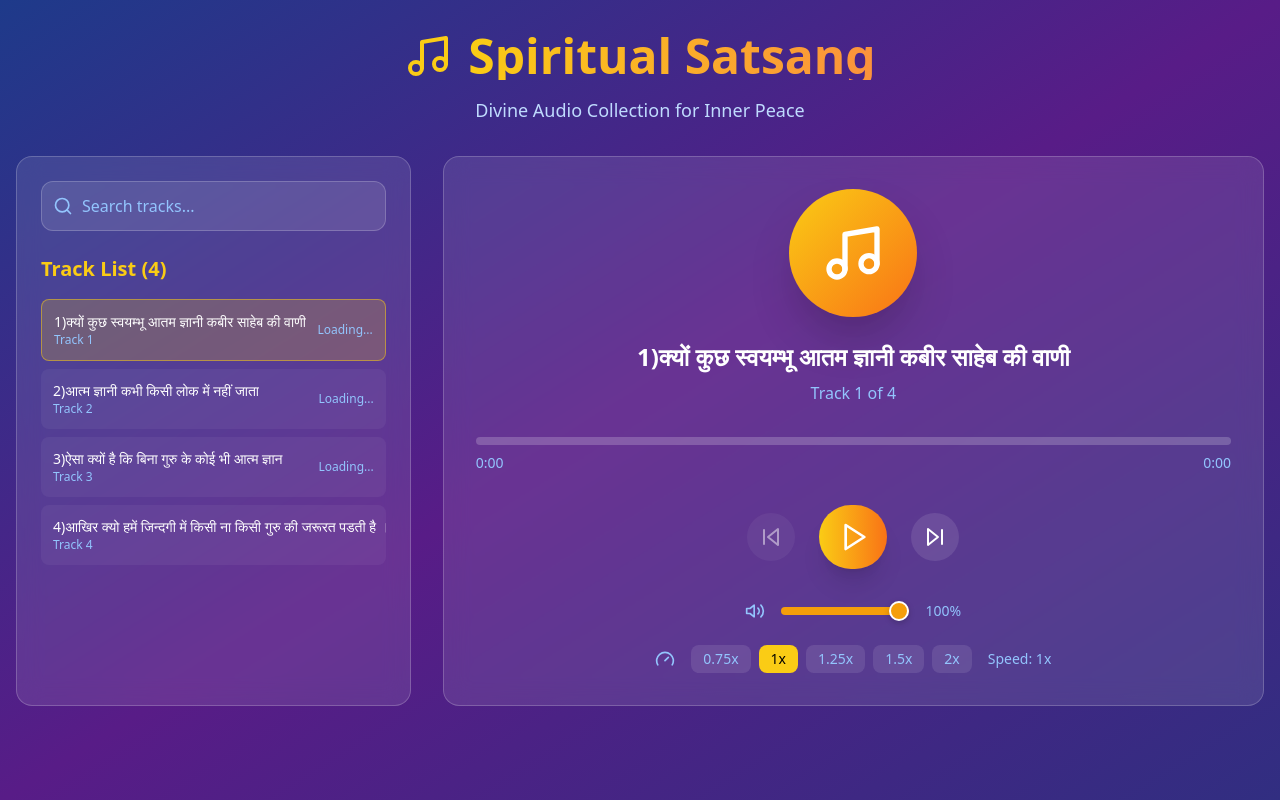
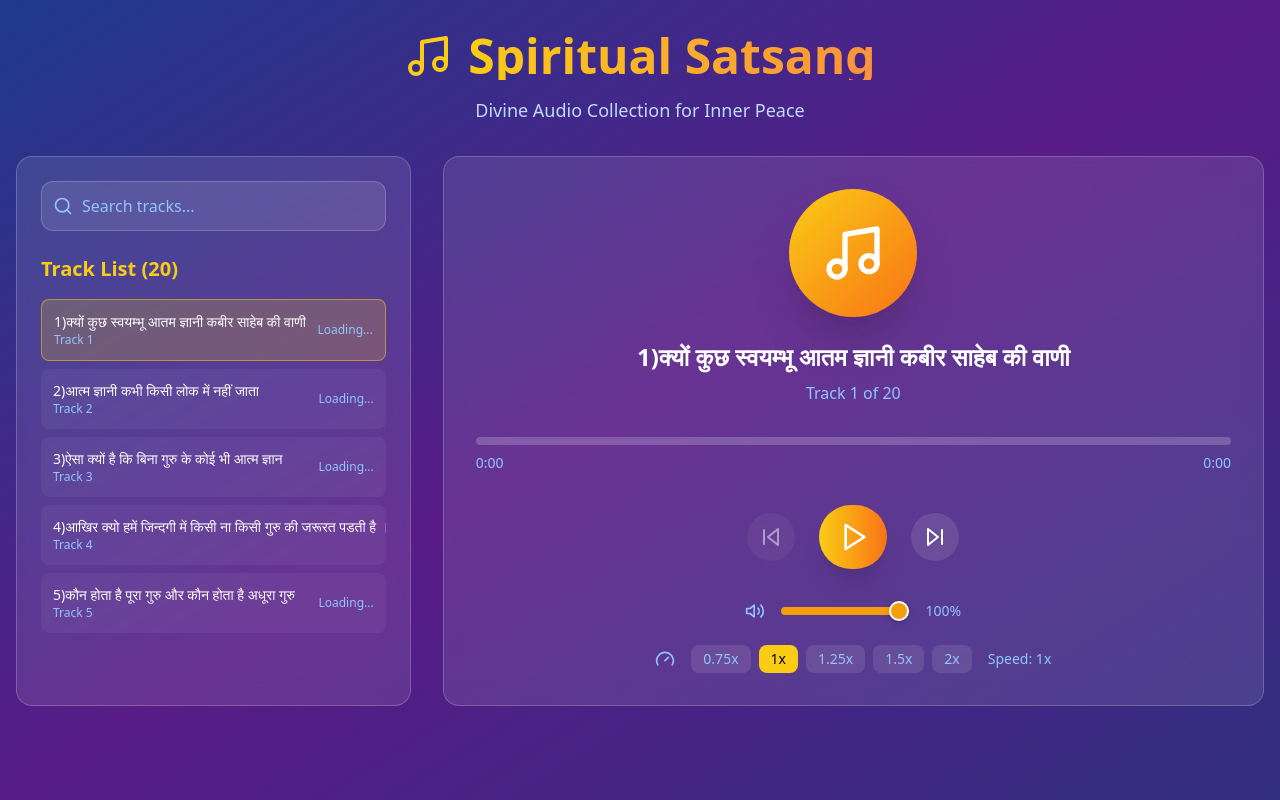
Before and after one commit to mailtemp475/webviewsite, a React (Vite) app: page / in a window 1280 px wide. Built offline with nearby package versions, Linux system fonts and the light colour scheme.

Commit message:
Update App.tsx

```diff
--- a/src/App.tsx
+++ b/src/App.tsx
@@ -30,7 +30,87 @@ const manualTracks: AudioTrack[] = [
      id: 4,
      title: '4)आखिर क्यो हमें जिन्दगी में किसी ना किसी गुरु की जरूरत पडती है ।',
      url: 'https://infoogy.s3.ap-south-1.amazonaws.com/testing/satsang/1749828807300-0_0.mp3',
-   },
+  },
+   {
+     id: 5,
+     title: '5)कौन होता है पूरा गुरु और कौन होता है अधूरा गुरु',
+     url: 'https://infoogy.s3.ap-south-1.amazonaws.com/testing/satsang/1749828808872-0_0.mp3',
+  },
+   {
+     id: 6,
+     title: '6)किसी भी बावन अक्षरों वाले नाम से मुक्ति क्यों नही मिल सकती। ।आइये जानें ।',
+     url: 'https://infoogy.s3.ap-south-1.amazonaws.com/testing/satsang/1749828811039-0_0.mp3',
+  },
+   {
+     id: 7,
+     title: '7)आखिर वो कौन सी जगह है जहाँ परमात्मा रहता है',
+     url: 'https://infoogy.s3.ap-south-1.amazonaws.com/testing/satsang/1749828813257-0_0.mp3',
+  },
+   {
+     id: 8,
+     title: '8)कुछ लोग गुरु द्रोही क्यों हो जाते हैं ।।आइये जानें',
+     url: 'https://infoogy.s3.ap-south-1.amazonaws.com/testing/satsang/1749828814921-0_0.mp3',
+  },
+   {
+     id: 9,
+     title: '9)ये शब्द आपकी बंद आँखे खोल देगा ।। प्रेम से ध्यान लगा के सुनें',
+     url: 'https://infoogy.s3.ap-south-1.amazonaws.com/testing/satsang/1749828819276-0_0.mp3',
+  },
+   {
+     id: 10,
+     title: '10)कबीर नूरी देह के नहीं वो विदेह हैं ।। Part 1',
+     url: 'https://infoogy.s3.ap-south-1.amazonaws.com/testing/satsang/1749828820945-0_0.mp3',
+  },
+  {
+    id: 11,
+    title: '11)थे विदेह देह धर आये ।। काया कबीर कहाये ।। कबीर नूरी देह नहीं विदेह हैं ।।part',
+    url: 'https://infoogy.s3.ap-south-1.amazonaws.com/testing/satsang/1749828822981-0_0.mp3',
+},
+{
+    id: 12,
+    title: '12)ये शब्द समझ लिया तो आपके सब सवाल खत्म हो जाएंगे ।। अंग्रेज तक नहीं समझ पाए अप',
+    url: 'https://infoogy.s3.ap-south-1.amazonaws.com/testing/satsang/1749828831012-0_0.mp3',
+},
+{
+    id: 13,
+    title: '13)ध्यान और अध्यान से परे है सहज ध्यान ।। कहत कबीर सुनो भाई साधो ।।',
+    url: 'https://infoogy.s3.ap-south-1.amazonaws.com/testing/satsang/1749828838161-0_0.mp3',
+},
+{
+    id: 14,
+    title: '14)रामपाल जी के भाई महेंद्र जी अपने मुख से सत्य उजागर करते हुय ।। कहत कबीर सुनो',
+    url: 'https://infoogy.s3.ap-south-1.amazonaws.com/testing/satsang/1749828843256-0_0.mp3',
+},
+{
+    id: 15,
+    title: '15)पूरे गुरु की सैन बिना तेरी कैसे छूटे बकवाद ।।सतगुरु कबीर अनमोल भजन ।।',
+    url: 'https://infoogy.s3.ap-south-1.amazonaws.com/testing/satsang/1749828844123-0_0.mp3',
+},
+{
+    id: 16,
+    title: '16)आखिर वो कौनसी एकमात्र विधि है जिसके द्वारा हम आत्मा की सच्ची पूजा कर सकते हैं',
+    url: 'https://infoogy.s3.ap-south-1.amazonaws.com/testing/satsang/1749828846644-0_0.mp3',
+},
+{
+    id: 17,
+    title: '17)अगर किसी असली संत को कोई अज्ञानी बोले या निंदा करे तो क्या होता है ।।आइये जान',
+    url: 'https://infoogy.s3.ap-south-1.amazonaws.com/testing/satsang/1749828850548-0_0.mp3',
+},
+{
+    id: 18,
+    title: '18)क्या ये चौरासी की जेल रुपी दुनिया परमात्मा ने बनाई है ।। कदापि नहीं ।। आइये ज',
+    url: 'https://infoogy.s3.ap-south-1.amazonaws.com/testing/satsang/1749828854545-0_0.mp3',
+},
+{
+    id: 19,
+    title: '19)चार राम कौन हैं ।।क्यों कुछ पाखण्डी लोग अज्ञानता वश पाँचवा छठा सातवां राम लिख',
+    url: 'https://infoogy.s3.ap-south-1.amazonaws.com/testing/satsang/1749828858978-0_0.mp3',
+},
+{
+    id: 20,
+    title: '20)अगर ये समझ लिया तो समझो सब समझ लिया ।।दुविधा ख़तम और आत्म भक्त्ति शुरू ।।',
+    url: 'https://infoogy.s3.ap-south-1.amazonaws.com/testing/satsang/1749828864026-0_0.mp3',
+},
   // Yahan aap aur tracks add kar sakte hain:
   // {
   //   id: 5,
```
